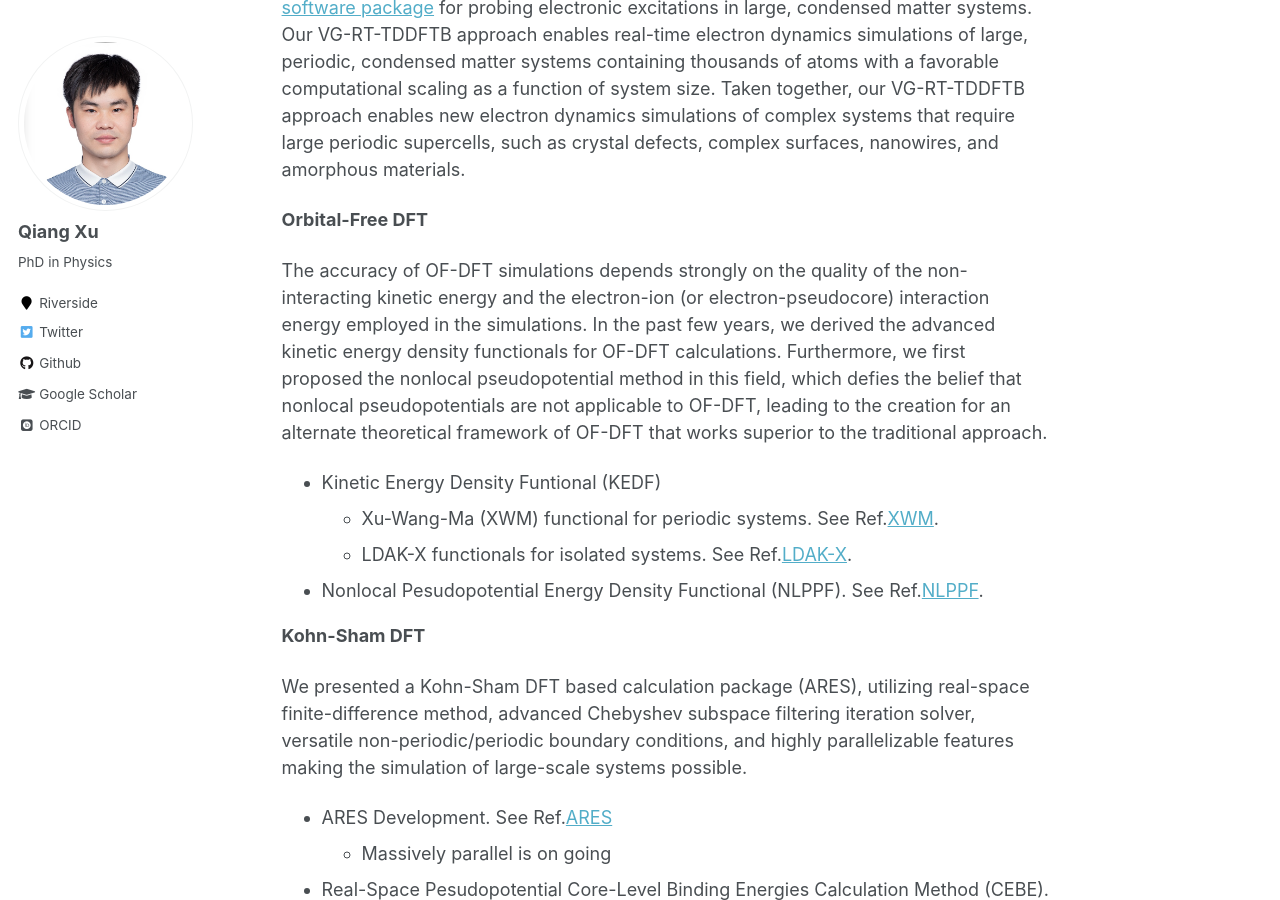
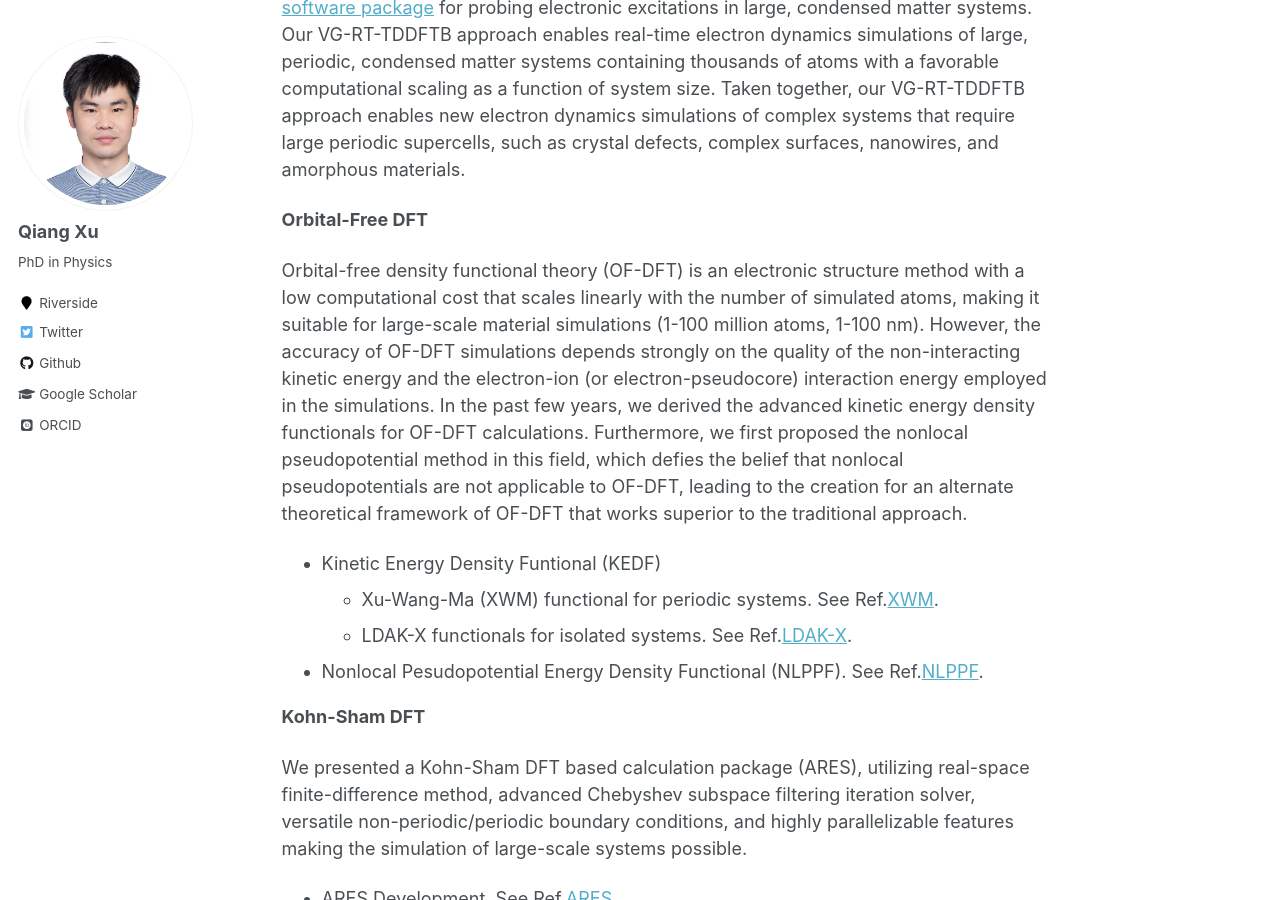
Before and after one commit to xqjlu/xqjlu.github.io, a Jekyll site: the page built from _pages/research.md, in a window 1280 px wide and 900 px high, scrolled down 348 px. Built offline with Jekyll 4.4.1, drawn with Linux system fonts in a browser that asks for light colours; some web fonts are replaced.

Commit message:
research ATLAS

```diff
--- a/_pages/research.md
+++ b/_pages/research.md
@@ -15,7 +15,7 @@ We first derived and implemented a new velocity-gauge real-time, time-dependent
 
 **Orbital-Free DFT**
 
-The accuracy of OF-DFT simulations depends strongly on the quality of the non-interacting kinetic energy and the electron-ion (or electron-pseudocore) interaction energy employed in the simulations. In the past few years, we derived the advanced kinetic energy density functionals for OF-DFT calculations. Furthermore, we first proposed the nonlocal pseudopotential method in this field, which defies the belief that nonlocal pseudopotentials are not applicable to OF-DFT, leading to the creation for an alternate theoretical framework of OF-DFT that works superior to the traditional approach.
+Orbital-free density functional theory (OF-DFT) is an electronic structure method with a low computational cost that scales linearly with the number of simulated atoms, making it suitable for large-scale material simulations (1-100 million atoms, 1-100 nm). However, the accuracy of OF-DFT simulations depends strongly on the quality of the non-interacting kinetic energy and the electron-ion (or electron-pseudocore) interaction energy employed in the simulations. In the past few years, we derived the advanced kinetic energy density functionals for OF-DFT calculations. Furthermore, we first proposed the nonlocal pseudopotential method in this field, which defies the belief that nonlocal pseudopotentials are not applicable to OF-DFT, leading to the creation for an alternate theoretical framework of OF-DFT that works superior to the traditional approach.
 * Kinetic Energy Density Funtional (KEDF)
   * Xu-Wang-Ma (XWM) functional for periodic systems. See Ref.[XWM](https://doi.org/10.1103/PhysRevB.100.205132).
   * LDAK-X functionals for isolated systems. See Ref.[LDAK-X](https://doi.org/10.1103/PhysRevB.101.045110).
```
